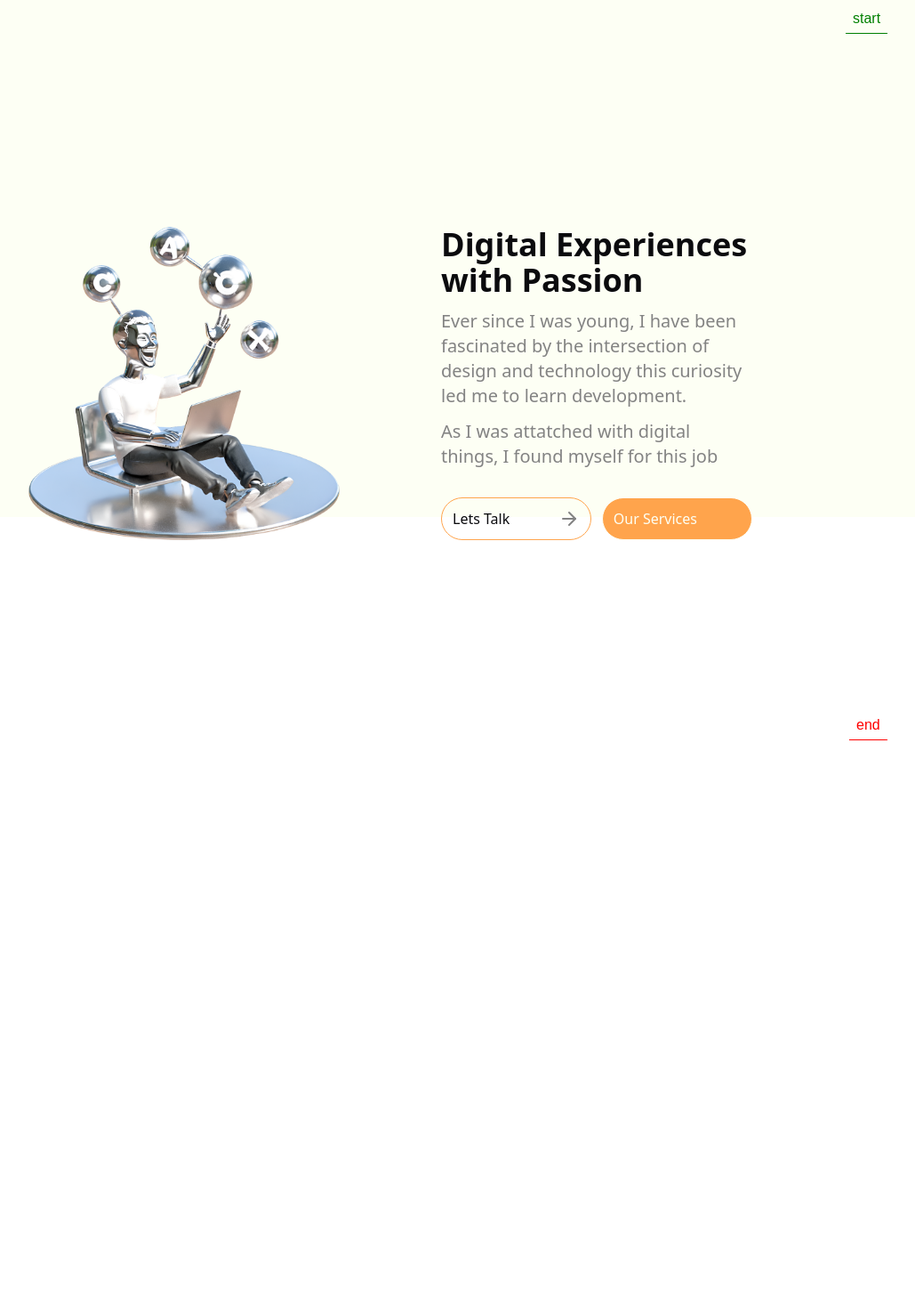
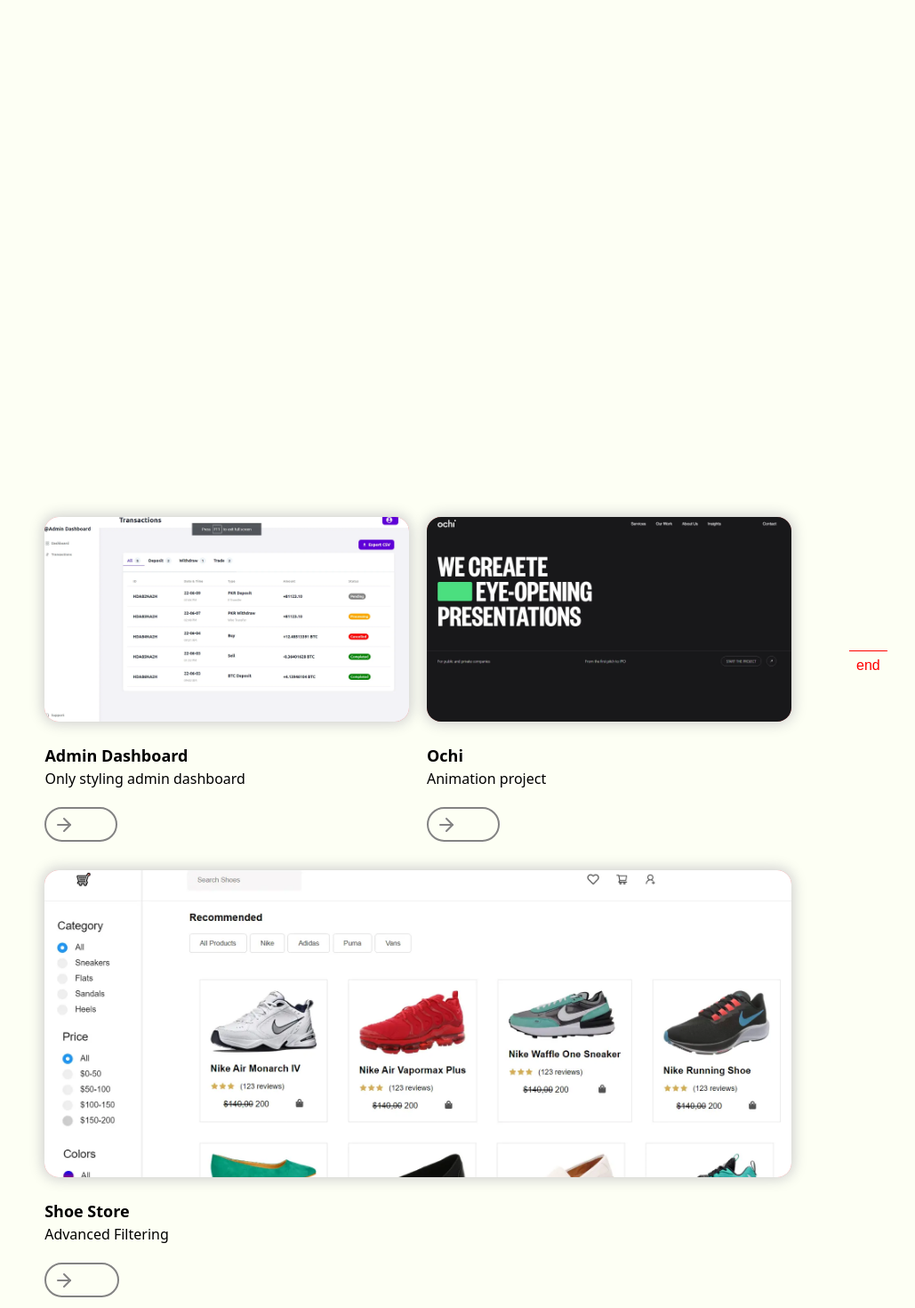
Before and after one commit to Ali88646/ali-ahmed-portfolio, a React (Vite) app: page / in a window 1280 px wide. Shown: the part 963-2433 px from the top of the page at 89% size, without its empty margins (170-1199 px from the left). Before the commit the page ends 1795 px from the top, so only its background shows below. Built offline with nearby package versions, Linux system fonts and the light colour scheme.

Commit message:
myWorks section finished and modified layout

```diff
--- a/src/App.jsx
+++ b/src/App.jsx
@@ -1,5 +1,6 @@
 import About from "./about/About";
 import HeroSection from "./heroSection/HeroSection";
+import MyWorks from "./myWorks/MyWorks";
 import Navbar from "./navBar/Navbar";
 
 function App() {
@@ -9,6 +10,7 @@ function App() {
       <div className="wrapper mx-auto  w-[90%] sm:w-[80%]">
         <HeroSection />
         <About />
+        <MyWorks />
       </div>
     </main>
   );
--- a/src/about/About.jsx
+++ b/src/about/About.jsx
@@ -9,19 +9,22 @@ gsap.registerPlugin(ScrollTrigger);
 function About() {
   useGSAP(() => {
     gsap.from(".about-section", {
-      y: 250,
+      y: 150,
+      // height: 3,
       duration: 1,
+      opacity: 0,
+      ease: "power3.out",
       scrollTrigger: {
         trigger: ".about-section",
         scroller: "body",
-        scrub: 3,
-        start: 200,
+        start: 100,
         markers: true,
+        scrub: 1,
       },
     });
   }, []);
   return (
-    <div className="about-section flex h-screen w-full flex-col gap-7   rounded-3xl  sm:flex-row sm:items-center sm:justify-center">
+    <div className="about-section flex h-screen w-full flex-col gap-7 overflow-hidden  rounded-3xl sm:flex-row sm:items-center sm:justify-center">
       <div className="flex w-full items-center justify-center sm:w-1/2 ">
         <img
           src="src\assets\images\about-image.png"
--- a/src/data.js
+++ b/src/data.js
@@ -1,4 +1,16 @@
-export const navBarData = ["Home", "About", "Works", "Services", "Contact"];
+import { AiFillHome } from "react-icons/ai";
+import { FaExclamationCircle } from "react-icons/fa";
+import { MdOutlineWork } from "react-icons/md";
+import { GrTechnology } from "react-icons/gr";
+import { RiContactsFill } from "react-icons/ri";
+
+export const navBarData = [
+  { title: "Home", icon: AiFillHome  },
+  { title: "About", icon: FaExclamationCircle  },
+  { title: "Works", icon: MdOutlineWork  },
+  { title: "Services", icon: GrTechnology  },
+  { title: "Contact", icon: RiContactsFill  },
+];
 
 export const myWorksData = [
   {
@@ -39,3 +51,30 @@ export const myOfferings = [
     text: "Experienced UI/UX designer, intuitive, delightfull digital experiences. let's design user-centered solutions that resonate and inspire.",
   },
 ];
+
+export const myWorks = [
+  {
+    id: 650,
+    img_url: [
+      "src/assets/images/myWorks/dashboard/dashboard.webp",
+      "src/assets/images/myWorks/dashboard/dashboard_2.webp",
+    ],
+    title: "Admin Dashboard",
+    type: "Only styling admin dashboard",
+  },
+  {
+    id: 651,
+    img_url: [
+      "src/assets/images/myWorks/ochi/ochi.webp",
+      "src/assets/images/myWorks/ochi/ochi_2.webp",
+    ],
+    title: "Ochi",
+    type: "Animation project",
+  },
+  {
+    id: 651,
+    img_url: ["src/assets/images/myWorks/shoeStore/filtering.webp"],
+    title: "Shoe Store",
+    type: "Advanced Filtering",
+  },
+];
--- a/src/heroSection/HeroSection.jsx
+++ b/src/heroSection/HeroSection.jsx
@@ -67,8 +67,14 @@ function HeroSection() {
                   key={i}
                   className="group relative overflow-hidden font-bold text-gray-500  duration-300 hover:text-primaryColor "
                 >
-                  <a href="#" className="text-sm ">
-                    {item}
+                  <a
+                    href="#"
+                    className="relative text-2xl duration-100 hover:text-primaryColor"
+                  >
+                    {<item.icon />}
+                    {/* <p className="  rounded-full bg-primaryColor px-4 py-1 text-sm ">
+                      {item.title}
+                    </p> */}
                   </a>
                   {/* <div className="absolute bottom-0 left-[-100%] h-[1px] w-full bg-headingsColor duration-300 group-hover:left-0"></div> */}
                 </li>
--- a/src/index.css
+++ b/src/index.css
@@ -5,3 +5,11 @@
 body {
   overflow-x: hidden;
 }
+
+.card-btn {
+  transition: all 0.3s ease-out;
+}
+.group-card-btn:hover .card-btn {
+  transform: translateX(50%);
+  color: #fff;
+}
--- a/src/myWorks/MyWorks.jsx
+++ b/src/myWorks/MyWorks.jsx
@@ -1,5 +1,42 @@
+import { myWorks } from "../data";
+import { FiArrowRight } from "react-icons/fi";
+
 function MyWorks() {
-  return <div className="flex w-full gap-6"></div>;
+  return (
+    <div className="mt-13 flex w-full flex-wrap justify-center gap-5">
+      {myWorks.map((work, i) => {
+        return (
+          <div
+            key={i}
+            className={`card-div ${(i + 1) % 3 !== 0 ? "w-full sm:w-[40%]" : "h-[30rem] w-full sm:w-[82%]"} group  flex  cursor-pointer flex-col gap-1 rounded-md sm:mb-3 `}
+          >
+            <div className="img-div  shadow-boxShadow w-full gap-6 overflow-hidden rounded-2xl   bg-red-400 ">
+              <img
+                src={work.img_url[0]}
+                alt={work.title}
+                className="w-full scale-105 duration-200 hover:scale-110 "
+              />
+            </div>
+            <div className="w-full">
+              <div className="my-5 flex w-[70%] flex-col">
+                <h3 className="text-lg font-semibold">{work.title}</h3>
+                <p>{work.type}</p>
+              </div>
+              <div className="w-30%">
+                <button
+                  className={`group-card-btn flex h-[8vw] hover:border-primaryColor hover:bg-primaryColor sm:h-[3vw]  ${(i + 1) % 3 !== 0 ? "w-[15%] sm:w-[20%]" : "w-[15%] sm:w-[10%]"}  items-center justify-center rounded-full border-2 border-textColor p-2 text-2xl text-textColor duration-200`}
+                >
+                  <div className="card-btn w-full">
+                    <FiArrowRight />
+                  </div>
+                </button>
+              </div>
+            </div>
+          </div>
+        );
+      })}
+    </div>
+  );
 }
 
 export default MyWorks;
--- a/src/navBar/Navbar.jsx
+++ b/src/navBar/Navbar.jsx
@@ -62,7 +62,7 @@ const Navbar = () => {
                 onClick={handleIsOpen}
               >
                 <a href="#" className="text-5xl font-semibold">
-                  {item}
+                  {item.title}
                 </a>
               </li>
             ))}
--- a/tailwind.config.js
+++ b/tailwind.config.js
@@ -21,6 +21,9 @@ export default {
       fontFamily: {
         custom: ["sequel", "sans"],
       },
+      boxShadow: {
+        boxShadow: "0px 0px 15px 2px #ccc",
+      },
     },
   },
   plugins: [],
```
